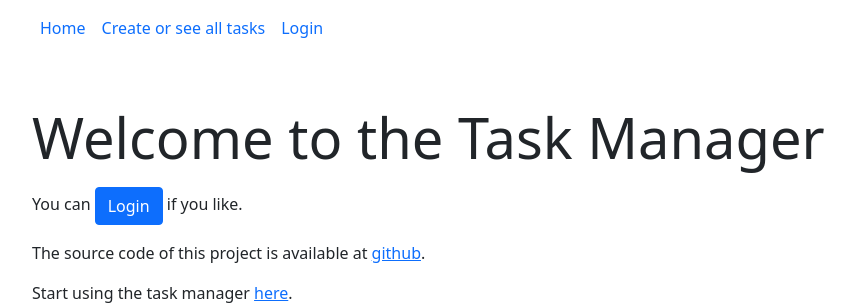
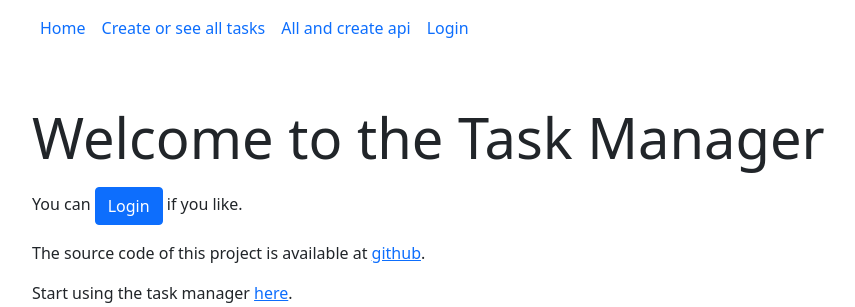
Before and after one commit to MahsaSetoode/TaskManager-DRF, a Django app: page / in a window 1280 px wide. Shown: the top 307 px of the page, without its empty margins (62-917 px from the left). Run offline with Django 4.2, Linux system fonts and the light colour scheme; some libraries are stand-ins or nearby versions.

Commit message:
Update base_bootstrap.html

```diff
--- a/taskmanager/home/templates/base_bootstrap.html
+++ b/taskmanager/home/templates/base_bootstrap.html
@@ -30,6 +30,9 @@
                 </li>
                 <li class="nav-item">
                     <a class="nav-link" href="{% url 'task_list_create' %}">Create or see all tasks</a>
+                </li>
+                <li class="nav-item">
+                    <a class="nav-link" href="{% url 'task_list_create_api' %}">All and create api</a>
                 </li>
                 <li class="nav-item">
                     {% if user.is_authenticated %}
```
